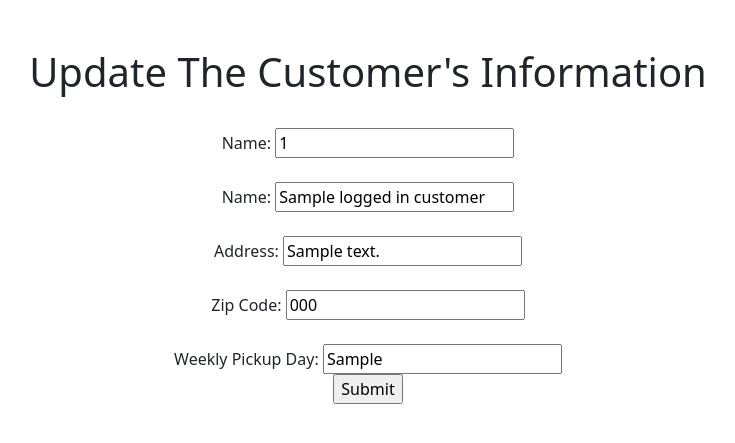
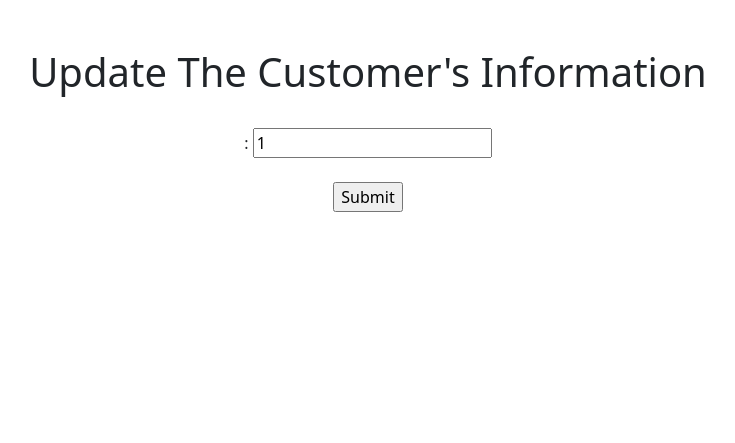
Before and after one commit to lottguthrie/Trash-Collector, a Django app: template trash_collector/employees/templates/employees/edit.html in a window 1280 px wide. Shown: the top 443 px of the page, without its empty margins (272-1007 px from the left). Run offline with Django 3.2, Linux system fonts and the light colour scheme; the template is opened without the code that fills it: most values are stand-ins (such as "Sample title", 1, 10 or a date in 2020).

Commit message:
custom_tracker work redone

```diff
--- a/trash_collector/employees/templates/employees/edit.html
+++ b/trash_collector/employees/templates/employees/edit.html
@@ -8,20 +8,10 @@
 <br />
 <form action="{% url 'customers:edit_profile' %}" method="post">
     {% csrf_token %}
-    Name: <input type="int" name="name" id="int" value="{{logged_in_customer.customer_id}}">
+    : <input type="int" name="name" id="int" value="{{logged_in_customer.customer_id}}">
     <br />
     <br />
-    Name: <input type="text" name="name" id="name" value="{{logged_in_customer.name}}">
-    <br />
-    <br />
-    Address: <input type="text" name="address" id="address" value="{{logged_in_customer.address}}">
-    <br />
-    <br />
-    Zip Code: <input type="text" name="zip_code" id="zip_code" value="{{logged_in_customer.zip_code}}">
-    <br />
-    <br />
-    Weekly Pickup Day: <input type="text" name="weekly" id="weekly" value="{{logged_in_customer.weekly_pickup}}">
-    <br />
+
     <input type="submit" value="Submit">
 </form>
 
```
Also changed, not shown: trash_collector/employees/views.py (+5 -7 lines).
